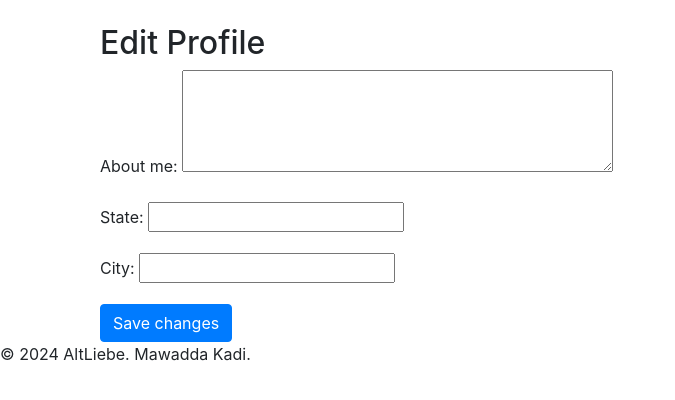
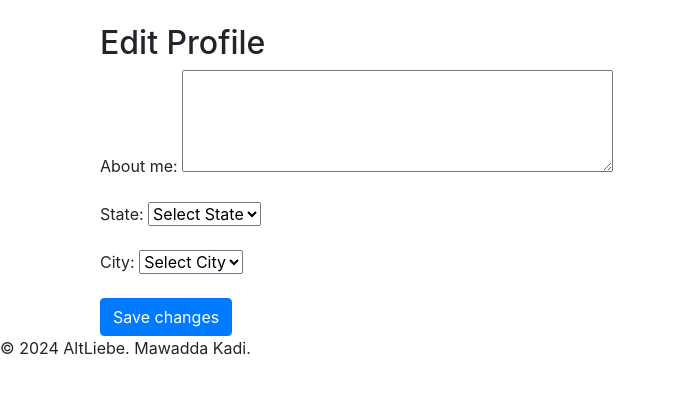
Before and after one commit to Mawadda-Kadi/altliebe, a Django app: page /users/profile/edit/ in a window 1280 px wide. Shown: the part 94-494 px from the top of the page, without its empty margins (0-675 px from the left). Run offline with Django 4.2, Linux system fonts and the light colour scheme; the visitor is signed in with stand-in values (Sample User, id 1); some libraries are stand-ins or nearby versions.

Commit message:
fix: issue preventing city & state from displaying correctly in profile

```diff
--- a/products/models.py
+++ b/products/models.py
@@ -22,7 +22,6 @@
     seller_contact = models.CharField(max_length=200)
     availability = models.IntegerField(choices=AVAILABILITY, default=0)
     created_at = models.DateTimeField(auto_now_add=True)
-    #location = models.CharField(max_length=255)
     status = models.IntegerField(choices=STATUS, default=0)
 
     def get_absolute_url(self):
--- a/products/templates/products/product_list.html
+++ b/products/templates/products/product_list.html
@@ -22,7 +22,7 @@
         <p>{{ product.description }}</p>
         <p>Price: {{ product.price }} €</p>
         <p>Seller: <a href="{% url 'user-profile' username=product.seller.username %}">{{ product.seller.username }}</a></p>
-        <p>Location: {{ product.seller.profile.city.name }}, {{ product.seller.profile.city.state.name }}</p>
+        <p>Location: {{ product.seller.profile.city }}, {{ product.seller.profile.state }}</p>
         <p>Status: {{ product.get_status_display }}</p>
         <p>Availability: {{ product.get_availability_display }}</p>
         {% if user.location %}
--- a/users/forms.py
+++ b/users/forms.py
@@ -7,8 +7,8 @@
     email = forms.EmailField()
     password1 = forms.CharField(widget=forms.PasswordInput())
     password2 = forms.CharField(label='Confirm Password', widget=forms.PasswordInput())
-    state = forms.ModelChoiceField(queryset=State.objects.all(), empty_label="Select State")
-    city = forms.ModelChoiceField(queryset=City.objects.all().order_by('name'), empty_label="Select City")
+    state = forms.ModelChoiceField(queryset=State.objects.all(), required=False, empty_label="Select State")
+    city = forms.ModelChoiceField(queryset=City.objects.all(), required=False, empty_label="Select City")
 
     class Meta:
         model = User
@@ -27,18 +27,15 @@
         if commit:
             user.save()
 
-            # Assuming `city` in `cleaned_data` is the city ID, not the name
-            city_id = self.cleaned_data.get('city')
-            city = City.objects.get(id=city_id)
-
-            profile, profile_created = Profile.objects.update_or_create(
-                user=user,
-                defaults={'city': city},
-            )
-
-            return user
+        profile, created = Profile.objects.update_or_create(
+            user=user,
+        )
+        return user
 
 class ProfileForm(forms.ModelForm):
+    state = forms.ModelChoiceField(queryset=State.objects.all(), required=False, empty_label="Select State")
+    city = forms.ModelChoiceField(queryset=City.objects.all(), required=False, empty_label="Select City")
+
     class Meta:
         model = Profile
         # Editable fields
--- a/users/models.py
+++ b/users/models.py
@@ -9,12 +9,13 @@
 
 class State(models.Model):
     name = models.CharField(max_length=50)
+
     def __str__(self):
         return self.name
 
 class City(models.Model):
-    state = models.ForeignKey(State, related_name='cities', on_delete=models.CASCADE)
     name = models.CharField(max_length=50)
+
     def __str__(self):
         return self.name
 
@@ -22,8 +23,8 @@
     user = models.OneToOneField(User, on_delete=models.CASCADE)
     #image = models.ImageField(default='default.jpg', upload_to='profile_pics')
     about_me = models.TextField(blank=True)
-    city = models.CharField(max_length=100, blank=True, null=True)  # Changed from ForeignKey to CharField
-    state = models.CharField(max_length=100, blank=True, null=True)  # New field
+    city = models.CharField(max_length=50, blank=True, null=True)
+    state = models.CharField(max_length=50, blank=True, null=True)
 
     def __str__(self):
         return f'{self.user.username} Profile'
--- a/users/urls.py
+++ b/users/urls.py
@@ -1,5 +1,5 @@
 from django.urls import path
-from .models import Profile, State, City
+from .models import Profile
 from .views import register, CustomLoginView, profile_view, ProfileUpdate, ProfileDelete
 from django.contrib.auth import views as auth_views
 from . import views
--- a/users/views.py
+++ b/users/views.py
@@ -8,7 +8,7 @@
 from django.urls import reverse_lazy, reverse
 from django.contrib.auth.decorators import login_required
 from django.contrib import messages
-from .models import Profile, State, City
+from .models import Profile
 from .forms import UserRegisterForm, ProfileForm
 from products.models import Product
 import logging
@@ -31,6 +31,15 @@
             user = authenticate(request, username=username, password=password)
             if user:
                 login(request, user)
+
+                # Update the profile with city and state names
+                profile = user.profile
+                city_instance = form.cleaned_data.get('city')
+                state_instance = form.cleaned_data.get('state')
+                profile.city = city_instance.name if city_instance else ''
+                profile.state = state_instance.name if state_instance else ''
+                profile.save()
+
                 messages.success(request, f'Account created for {username}! You are now able to log in')
                 return redirect('user-profile', username=username)
         else:
```
Also changed, not shown: users/templates/users/profile.html (+6 -7 lines), users/templates/users/register.html (+9 -0 lines), users/migrations/0006_remove_city_state.py (added), users/migrations/0007_alter_profile_city_alter_profile_state.py (added).
